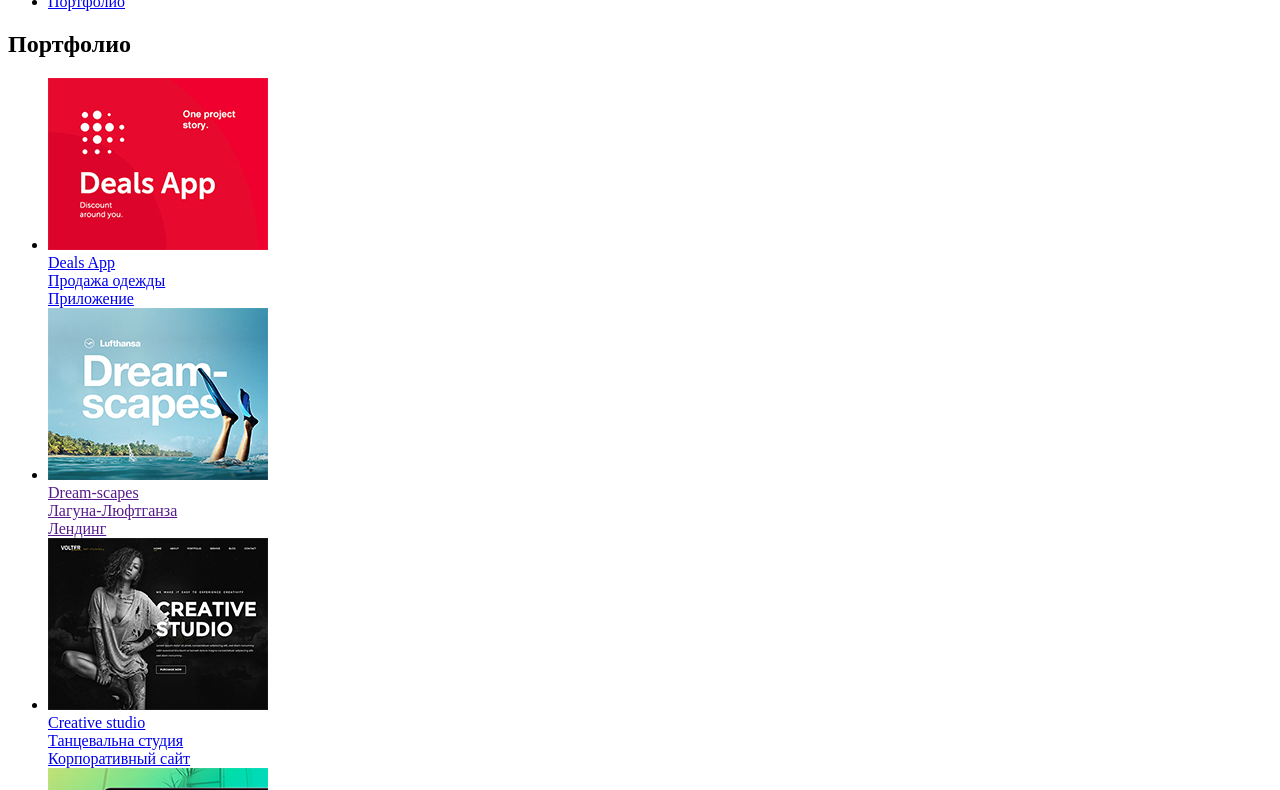
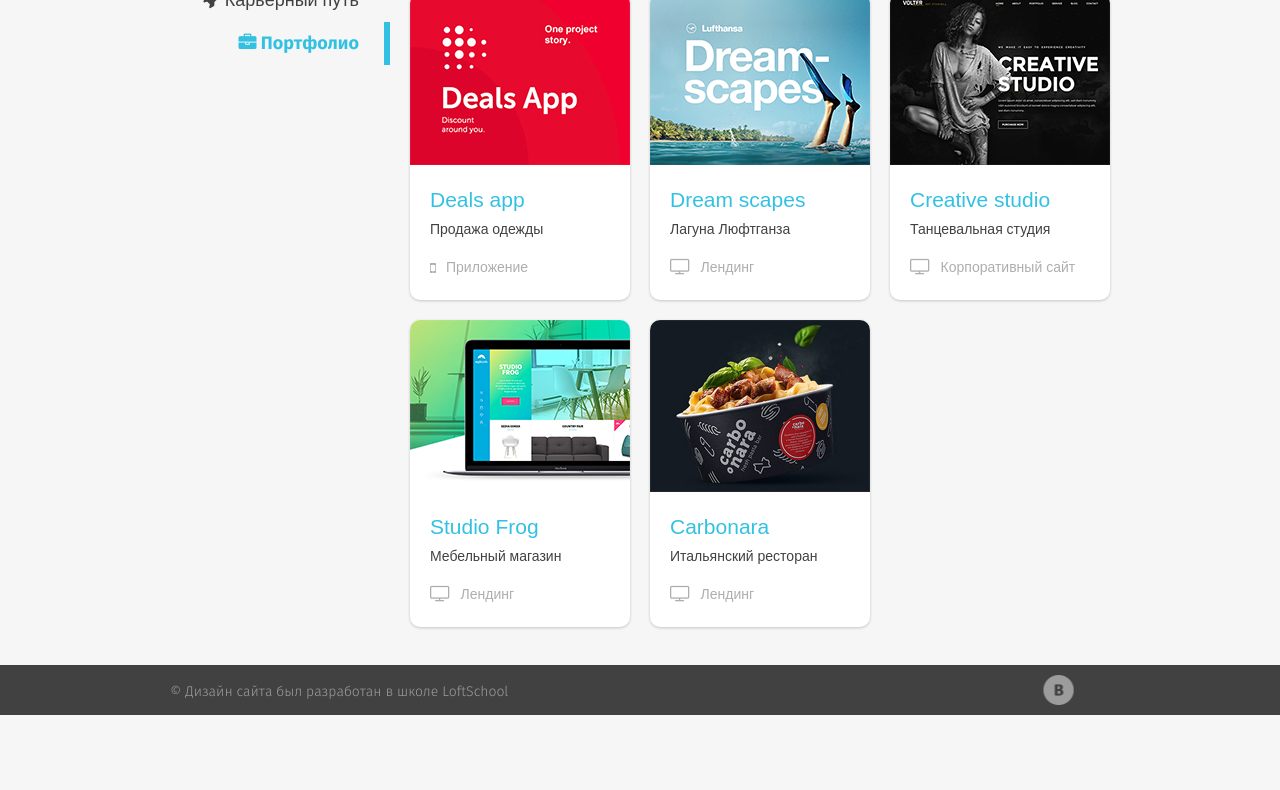
Before and after one commit to densa10/my-firstsite1.ru, a plain HTML site: page portfolio.html in a window 1280 px wide. Shown: the part 167-957 px from the top of the page. After the commit the page ends 882 px from the top, so only its background shows below. Drawn offline with Linux system fonts and the light colour scheme.

Commit message:
portfolio

```diff
--- a/css/career.css
+++ b/css/career.css
@@ -45,7 +45,7 @@
 	width: 380px;
 	box-shadow: 0px 1px 3px 0px rgba(0, 0, 0, 0.2);
 	box-sizing: border-box;
-	padding: 5px 20px;
+	padding: 12px 20px 0px 20px;
 	display: inline-block;
 	text-align: left;
 	position: relative;
--- /dev/null
+++ b/css/portfolio.css
@@ -0,0 +1,72 @@
+.content_portfolio_title{
+	font-family: "fira_sansmedium";
+	font-size: 35px;
+	color: #414141;
+	line-height: 43px;
+	margin: -3px 0;
+	font-weight: normal;
+}
+
+.portfolio_list{
+	padding: 0px;
+	margin-left: -20px;
+}
+
+.portfolio_item{
+	min-height: 281px;
+	border-radius: 10px;
+	background-color: rgb(255, 255, 255);
+	box-shadow: 0px 1px 3px 0px rgba(0, 0, 0, 0.2);
+	width: 220px;
+	overflow: hidden;
+	list-style: none;
+	float: left;
+	margin-left: 20px;
+	margin-bottom: 20px;
+}
+
+.portfolio_link{
+	display: block;
+	text-decoration: none;
+}
+
+.portfolio_link:hover .portfolio_title{
+	color: #e85f61;
+}
+
+.portfolio_img{
+	display: block;
+	max-width: 100%;
+}
+
+.portfolio_desc{
+	padding: 20px;
+}
+
+.portfolio_title{
+	font-size: 21px;
+	color: #33c1e3;
+	margin-bottom: 5px;
+}
+
+
+.portfolio_work_desc{
+	font-size: 14px;
+	color: #414141;
+	font-weight: "fira_sanslight";
+	margin-bottom: 15px;
+}
+
+.portfolio_type{
+	color: #aeaeae;
+}
+
+.portfolio_type_icon, .portfolio_type_title{
+	display: inline-block;
+	vertical-align: middle;
+	font-size: 14px;
+}
+
+.portfolio_type_title{
+	margin-left: 5px;
+}
--- a/portfolio.html
+++ b/portfolio.html
@@ -3,100 +3,189 @@
 <head>
 	<meta charset="UTF-8">
 	<title>Мое портфолио</title>
+
+	<link rel="stylesheet" href="css/fonts.css">
+	<link rel="stylesheet" href="css/font-awesome.css">
+	<link rel="stylesheet" href="css/normalize.css">
+	<link rel="stylesheet" href="css/style.css">
+
+	<link rel="stylesheet" href="css/header.css">
+	<link rel="stylesheet" href="css/content.css">
+	<link rel="stylesheet" href="css/menu.css">
+	<link rel="stylesheet" href="css/footer.css">
+
+	<link rel="stylesheet" href="css/portfolio.css">
 </head>
 <body>
 
 	<div class="wrapper">
-		<header>
-			<div class="container">
+<!-- Header  -->
+
+		<header class="header">
+			<div class="container clearfix">
 				<div class="header_left">
-					<div>
-						<div>
-							<img src="images/content/about_smallAvatar.jpg" alt="Logotip_1">
+					<div class="user">
+						<div class="user_photo">
+							<img src="images/content/avatar.jpg" alt="Logotip_1" class="user_photo">
 						</div>
-						<div>
+						<div class="user_name">
 							Денис Кокорин
 						</div>
 					</div>
 				</div>
 				<div class="header_right">
-					<a href="#">Мои контакты</a>
+					<a class="contacts" href="#">Мои контакты</a>
 				</div>
 			</div>
 		</header>
-		<section>
-			<div class="container">
-				<aside>
-					<nav>
-						<ul>
-							<li><a href="index.html">Обо мне</a></li>
-							<li><a href="career.html">Карьерный путь</a></li>
-							<li><a href="#">Портфолио</a></li>
+
+		<!-- Content  -->
+		<section class="content">
+			<div class="container clearfix">
+
+			<!-- Sidebar  -->
+				<aside class="sidebar">
+					<nav class="menu">
+						<ul class="menu_items">
+							<li class="menu__item">
+								<a class="menu__link" href="index.html">
+									<span class="menu_icon"><i class="fa fa-user-secret" aria-hidden="true"></i></span>
+									<span class="menu_title">Обо мне</span>
+								</a>
+							</li>
+							<li class="menu__item">
+								<a class="menu__link" href="#">
+									<span class="menu_icon"><i class="fa fa-rocket" aria-hidden="true"></i></span>
+									<span class="menu_title">Карьерный путь</span>
+								</a>
+							</li>
+							<li class="menu__item menu__item_active">
+								<a class="menu__link" href="portfolio.html">
+									<span class="menu_icon"><i class="fa fa-briefcase" aria-hidden="true"></i></span>
+									<span class="menu_title">Портфолио</span>
+								</a>
+							</li>
 						</ul>
 					</nav>
 				</aside>
-				<main>
+
+			<!-- Page content  -->
+				<main class="page_content">
+					<h1 class="content_portfolio_title">Портфолио</h1>
 					<div class="portfolio">
-						<div>
-							<h1>Портфолио</h1>
+						<ul class="portfolio_list clearfix">
+							<li class="portfolio_item">
+								<a href="#" class="portfolio_link">
+									<div class="portfolio_img">
+										<img src="images/content/work_1.jpg" class="portfolio_img" alt="Портфолио 1">
 									</div>
-							<ul>
-								<li>
-									<a href="#">
-										<div><img src="images/content/work_1.jpg" alt="App"></div>
-										<div>Deals App</div>
-										<div>Продажа одежды</div>
-										<div>Приложение</div>
+									<div class="portfolio_desc">
+										<div class="portfolio_title">
+											Deals app
+										</div>
+										<div class="portfolio_work_desc">Продажа одежды</div>
+										<div class="portfolio_type">
+											<i class="fa fa-mobile-phone portfolio_type_icon"></i>
+											<div class="portfolio_type_title">Приложение</div>
+										</div>
+									</div>
 								</a>
 							</li>
-								<li>
-									<a href="">
-										<div><img src="images/content/work_2.jpg" alt="Landing page"></div>
-										<div>Dream-scapes</div>
-										<div>Лагуна-Люфтганза</div>
-										<div>Лендинг</div>
+														<li class="portfolio_item">
+								<a href="#" class="portfolio_link">
+									<div class="portfolio_img">
+										<img src="images/content/work_2.jpg" class="portfolio_img" alt="Портфолио 1">
+									</div>
+									<div class="portfolio_desc">
+										<div class="portfolio_title">
+											Dream scapes
+										</div>
+										<div class="portfolio_work_desc">Лагуна Люфтганза</div>
+										<div class="portfolio_type">
+											<i class="fa fa-television" aria-hidden="true"></i>
+											<div class="portfolio_type_title">Лендинг</div>
+										</div>
+									</div>
 								</a>
 							</li>
-								<li>
-									<a href="#">
-										<div><img src="images/content/work_3.jpg" alt="Corporate site"></div>
-										<div>Creative studio</div>
-										<div>Танцевальна студия</div>
-										<div>Корпоративный сайт</div>
+							<li class="portfolio_item">
+								<a href="#" class="portfolio_link">
+									<div class="portfolio_img">
+										<img src="images/content/work_3.jpg" class="portfolio_img" alt="Портфолио 1">
+									</div>
+									<div class="portfolio_desc">
+										<div class="portfolio_title">
+											Creative studio
+										</div>
+										<div class="portfolio_work_desc">Танцевальная студия</div>
+										<div class="portfolio_type">
+											<i class="fa fa-television" aria-hidden="true"></i>
+											<div class="portfolio_type_title">Корпоративный сайт</div>
+										</div>
+									</div>
 								</a>
 							</li>
-								<li>
-									<a href="#">
-										<div><img src="images/content/work_4.jpg" alt="Landing page"></div>
-										<div>Studio Frog</div>
-										<div>Мебельный магазин</div>
-										<div>Лендинг</div>
+							<li class="portfolio_item">
+								<a href="#" class="portfolio_link">
+									<div class="portfolio_img">
+										<img src="images/content/work_4.jpg" class="portfolio_img" alt="Портфолио 1">
+									</div>
+									<div class="portfolio_desc">
+										<div class="portfolio_title">
+											Studio Frog
+										</div>
+										<div class="portfolio_work_desc">Мебельный магазин</div>
+										<div class="portfolio_type">
+											<i class="fa fa-television" aria-hidden="true"></i>
+											<div class="portfolio_type_title">Лендинг</div>
+										</div>
+									</div>
 								</a>
 							</li>
-								<li>
-									<a href="#">
-										<div><img src="images/content/work_5.jpg" alt="Landing page"></div>
-										<div>Carbonara</div>
-										<div>Итальянский ресторан</div>
-										<div>Лендинг</div>
+							<li class="portfolio_item">
+								<a href="#" class="portfolio_link">
+									<div class="portfolio_img">
+										<img src="images/content/work_5.jpg" class="portfolio_img" alt="Портфолио 1">
+									</div>
+									<div class="portfolio_desc">
+										<div class="portfolio_title">
+											Carbonara
+										</div>
+										<div class="portfolio_work_desc">Итальянский ресторан</div>
+										<div class="portfolio_type">
+											<i class="fa fa-television" aria-hidden="true"></i>
+											<div class="portfolio_type_title">Лендинг</div>
+										</div>
+									</div>
 								</a>
 							</li>
 						</ul>
 					</div>
 				</main>
-			</div>
+
 		</section>
 	</div>
-	<footer>
-		<div class="container">
-			<div>
-				<div>&copy; Дизайн сайта был разработан в школе LoftSchool</div>
+	<footer class="footer">
+		<div class="container clearfix">
+			<div class="footer_left">
+				<div class="copyright">
+					&copy; Дизайн сайта был разработан в школе LoftSchool
 				</div>
-			<div>
-				<ul>
-					<li><a href="#"><img src="images/icons/facebook.png" alt="Facebook_icon"></a></li>
-					<li><a href="#"><img src="images/icons/Twitter.png" alt="Twitter_icon"></a></li>
-					<li><a href="#"><img src="images/icons/vk.png" alt="Vk_icon"></a></li>
+			</div>
+			<div class="footer_right">
+				<ul class="social_items">
+					<li class="social_item">
+						<a href="#" class="social_link social_link_fb">
+						</a>
+					</li>
+					<li class="social_item">
+						<a href="#" class="social_link social_link_vk">
+						</a>
+					</li>
+					<li class="social_item">
+						<a href="#" class="social_link social_link_tw">
+						</a>
+					</li>
 				</ul>
 			</div>
 		</div>
```
Also changed, not shown: career.html (+1 -0 lines), css/main.scss (added). Lines whose indentation alone changed are shown as unchanged.
